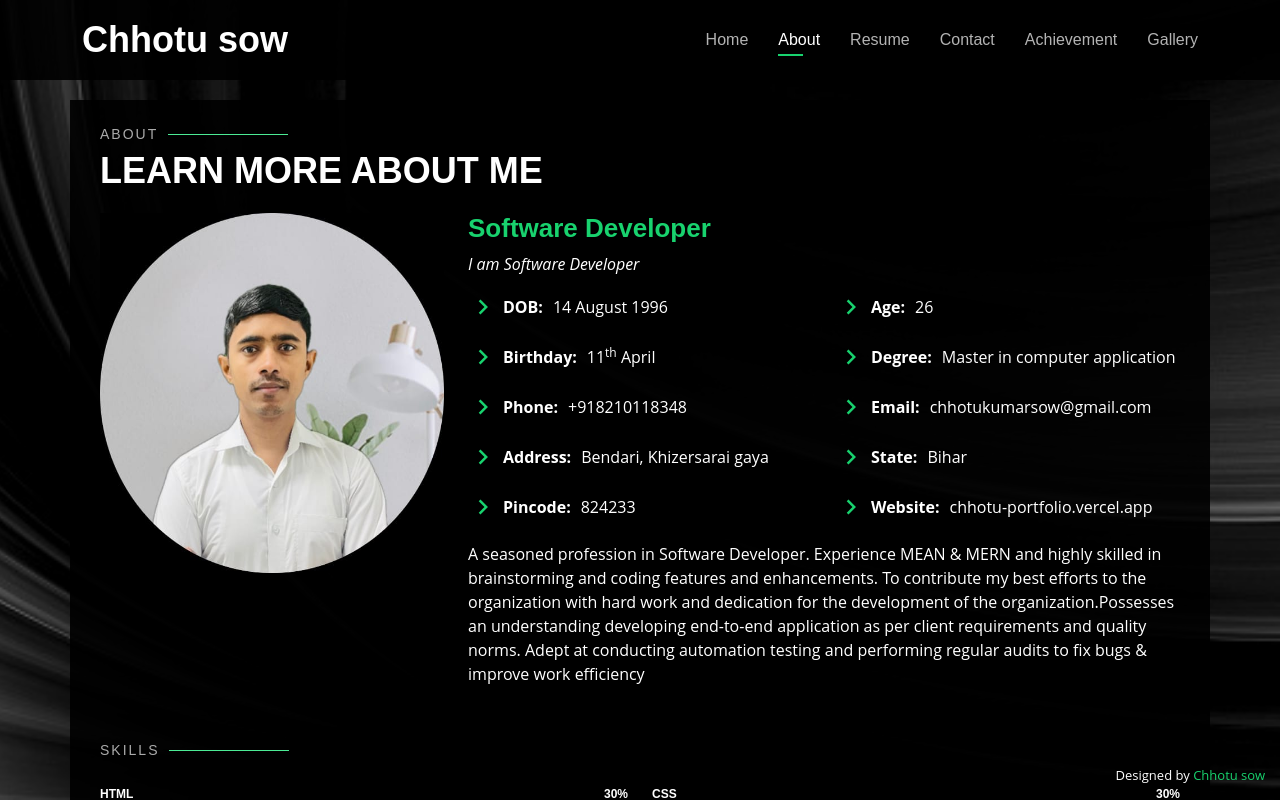
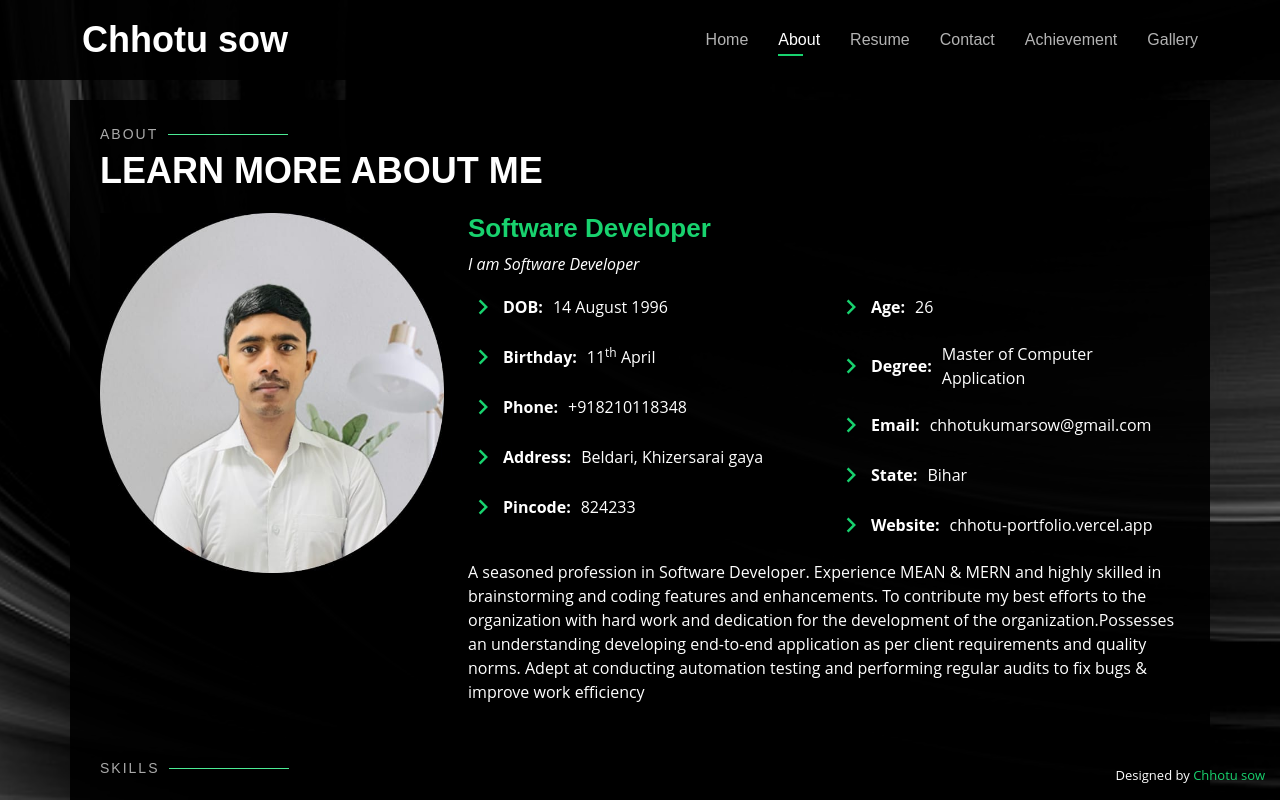
Before and after one commit to chhotu1/chhotu-portfolio, a Next.js app: page /about in a window 1280 px wide. Shown: the top 800 px of the page. Built offline with nearby package versions, Linux system fonts and the light colour scheme.

Commit message:
change image

```diff
--- a/public/Data.js
+++ b/public/Data.js
@@ -8,10 +8,10 @@ export const Data = {
         phone: "+918210118348",
         age: 27,
         birthday:"11 April",
-        degree: "Master in computer application",
+        degree: "Master of Computer Application",
         freelance: "Available",
         email: "chhotukumarsow@gmail.com",
-        address: "Bendari, Khizersarai gaya",
+        address: "Beldari, Khizersarai gaya",
         long_description: long_description,
         short_description: "I am Software Developer",
         designation:"Software Developer",
@@ -124,9 +124,10 @@ export const Data = {
         {title:"Employee Of The Month",image:"/assets/img/achievement/achiev3.jpg",date:"April 2022"}
     ],
     galleries:[
+        {image:"/assets/img/gallery/gallery3.jpeg"},
+        {image:"/assets/img/gallery/work_anivarsary__11_.jpg"},
         {image:"/assets/img/gallery/gallery1.jpeg"},
         {image:"/assets/img/gallery/gallery2.jpeg"},
-        {image:"/assets/img/gallery/gallery3.jpeg"},
         {image:"/assets/img/gallery/gallery4.jpeg"},
         {image:"/assets/img/gallery/gallery5.jpeg"},
         {image:"/assets/img/gallery/gallery6.jpeg"},
--- a/src/components/Header/index.js
+++ b/src/components/Header/index.js
@@ -13,7 +13,7 @@ const Header = () => {
                 <h1><Link href="/">{aboutMe.name}</Link></h1>
                 {/* Uncomment below if you prefer to use an image logo navbar-mobile  bi mobile-nav-toggle bi-x */}
                 {/* <a href="index.html" class="mr-auto"><img src="assets/img/logo.png" alt="" class="img-fluid"></a> */}
-                <h2>I'm a passionate <span>Software Developer</span> from Bihar,India.</h2>
+                <h2>I'm a passionate <span>Software Developer</span> from Gaya,Bihar,India.</h2>
                 <nav id="navbar" className={`navbar ${isMobile?'navbar-mobile':''}`}>
                     <ul>
                         <li onClick={()=>setIsMobile(false)}><Link href="/" className={asPath==='/'?'active':''}>Home</Link></li>
```
Also changed, not shown: public/assets/img/gallery/work_anivarsary__11_.jpg (added).
